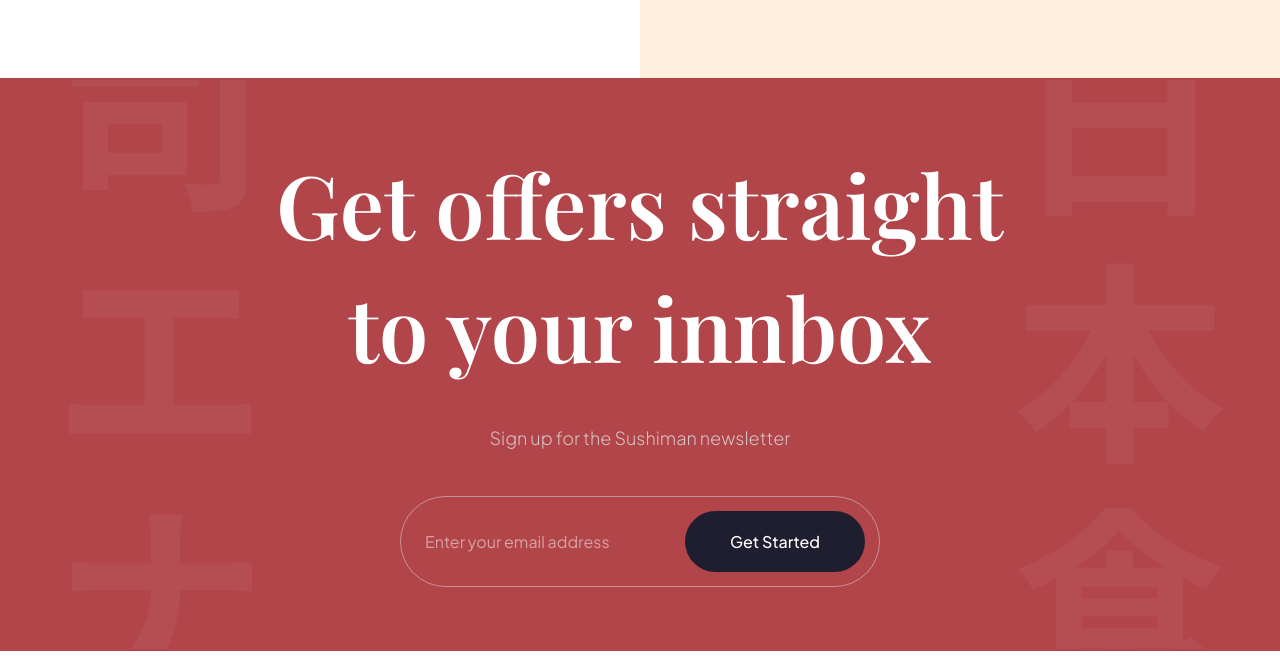
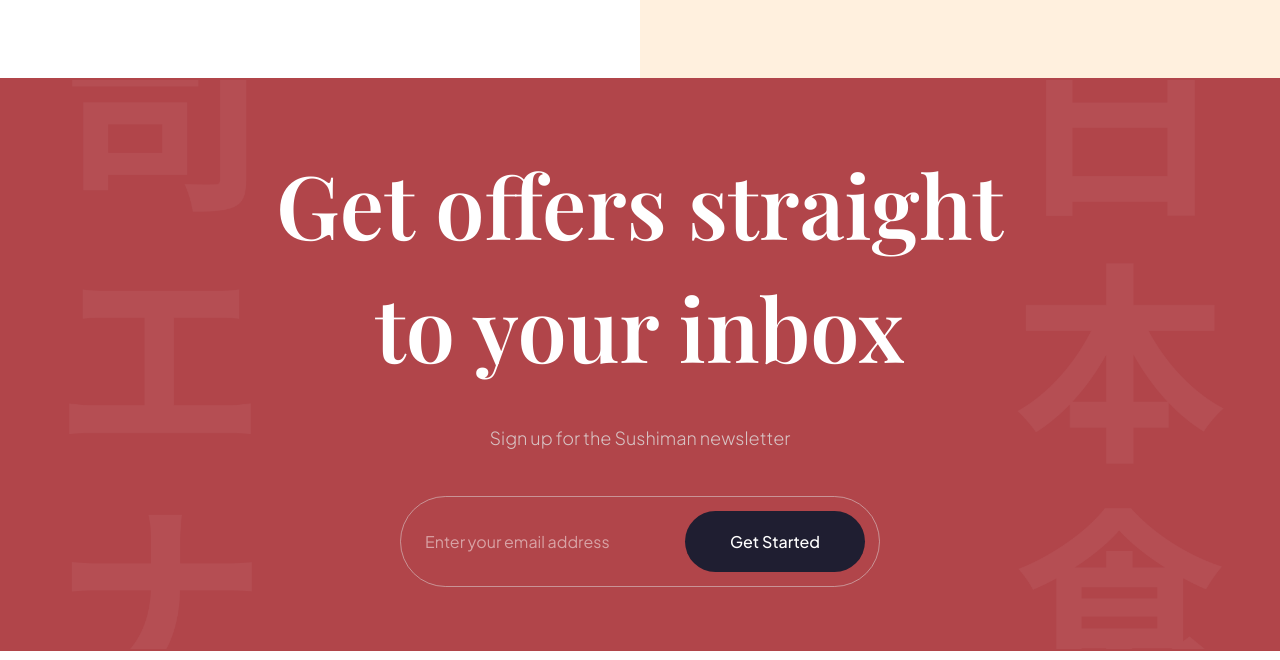
Before and after one commit to prajwalzaware/Japanese-sushi, a website built with Vite: page index.html in a window 1280 px wide. Shown: the part 3585-4245 px from the top of the page. Built offline with nearby package versions, Linux system fonts and the light colour scheme.

Commit message:
Update index.html

```diff
--- a/index.html
+++ b/index.html
@@ -312,7 +312,7 @@
   <section class="subscription flex-center" id="service">
     <h2 data-aos="flip-down">
       Get offers straight<br />
-      to your innbox
+      to your inbox
     </h2>
 
     <p data-aos="fade-up">Sign up for the Sushiman newsletter</p>
```
